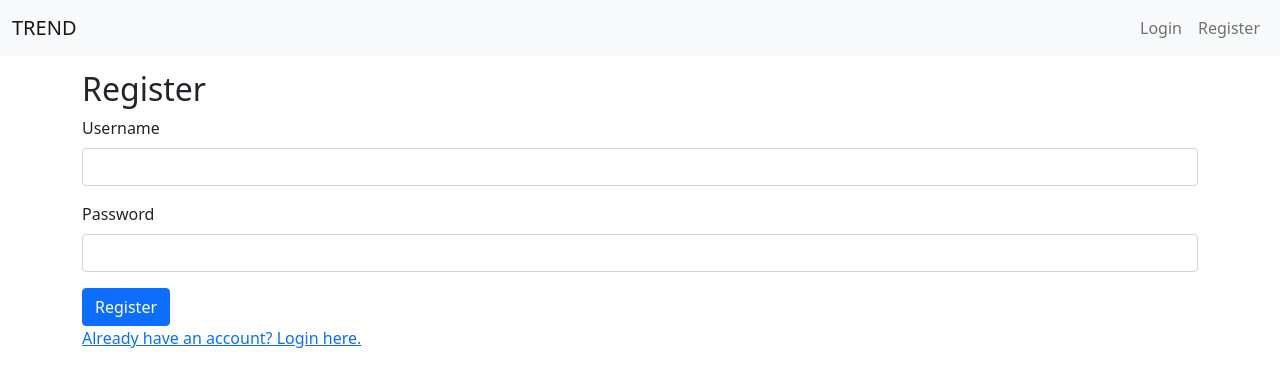
After one commit to GavinHendrix/TREND, a Flask app: page /register in a window 1280 px wide. The commit adds this page. Shown: the top 387 px of the page. Run offline with Flask 3, Linux system fonts and the light colour scheme; some libraries are stand-ins or nearby versions.

Commit message:
working login/logout

```diff
--- a/app/__init__.py
+++ b/app/__init__.py
@@ -1,17 +1,80 @@
-from flask import Flask, render_template
-
+from flask import Flask, render_template, redirect, url_for, request, flash
+from flask_sqlalchemy import SQLAlchemy
+from flask_login import LoginManager, UserMixin, login_user, login_required, logout_user, current_user
+# from werkzeug.security import generate_password_hash, check_password_hash
+from bcrypt import hashpw, checkpw, gensalt
 
 def create_app(name):
     app = Flask(name, template_folder='app/templates')
     app.static_folder = 'app/static'
     app.config['SECRET_KEY'] = 'TREND IS THE BEST'
 
+    # app = Flask(__name__)
+    # app.config['SECRET_KEY'] = 'your_secret_key'
+    app.config['SQLALCHEMY_DATABASE_URI'] = 'sqlite:///users.db'
+    db = SQLAlchemy(app)
+    login_manager = LoginManager(app)
+    login_manager.login_view = 'login'
+
+    @login_manager.user_loader
+    def load_user(user_id):
+        return User.query.get(int(user_id))
+
+    class User(db.Model, UserMixin):
+        id = db.Column(db.Integer, primary_key=True)
+        username = db.Column(db.String(150), nullable=False, unique=True)
+        password = db.Column(db.String(150), nullable=False)
+
+    with app.app_context():
+        db.create_all()
+
     @app.route('/')
-    def home_page():
+    def home():
         return render_template("home.html")
 
-    @app.route('/base')
-    def base_page():
-        return render_template("base.html")
+    @app.route('/login', methods=['GET', 'POST'])
+    def login():
+        if request.method == 'POST':
+            username = request.form['username']
+            password = request.form['password'].encode('utf-8')
+            user = User.query.filter_by(username=username).first()
+
+            if user and checkpw(password, user.password.encode('utf-8')):
+                login_user(user)
+                return redirect(url_for('home'))
+            else:
+                flash('Invalid username or password.')
+        return render_template('login.html')
+
+    @app.route('/register', methods=['GET', 'POST'])
+    def register():
+        if request.method == 'POST':
+            username = request.form['username']
+            password = request.form['password'].encode('utf-8')
+            hashed_password = hashpw(password, gensalt(12))
+            new_user = User(username=username, password=hashed_password.decode('utf-8'))
+            db.session.add(new_user)
+            db.session.commit()
+            flash('Registration successful! You can now log in.')
+            return redirect(url_for('login'))
+        return render_template('register.html')
+
+    @app.route('/logout')
+    @login_required
+    def logout():
+        logout_user()
+        return redirect(url_for('home'))
+
+    @app.route('/movies')
+    def movies():
+        return render_template('movies.html')
+
+    @app.route('/dining')
+    def dining():
+        return render_template('dining.html')
+
+    @app.route('/activities')
+    def activities():
+        return render_template('activities.html')
 
     return app
--- /dev/null
+++ b/app/templates/activities.html
@@ -0,0 +1,6 @@
+{% extends 'base.html' %}
+{% block title %}TREND - Activities{% endblock %}
+{% block content %}
+<h2>Activity Recommendations</h2>
+<p>Here are some fun activities to try!</p>
+{% endblock %}
--- a/app/templates/base.html
+++ b/app/templates/base.html
@@ -1,9 +1,52 @@
 <!DOCTYPE html>
-<html>
+<html lang="en">
 <head>
-    <title>Flask App</title>
+    <meta charset="UTF-8">
+    <meta name="viewport" content="width=device-width, initial-scale=1.0">
+    <title>{% block title %}TREND{% endblock %}</title>
+    <link href="https://cdn.jsdelivr.net/npm/bootstrap@5.1.3/dist/css/bootstrap.min.css" rel="stylesheet">
+    <style>
+        body {
+            padding-top: 70px;
+        }
+    </style>
 </head>
 <body>
-    <h1>Welcome to Flask!</h1>
+    <!-- Navigation Bar -->
+    <nav class="navbar navbar-expand-lg navbar-light bg-light fixed-top">
+        <div class="container-fluid">
+            <a class="navbar-brand" href="{{ url_for('home') }}">TREND</a>
+            <button class="navbar-toggler" type="button" data-bs-toggle="collapse" data-bs-target="#navbarNav" aria-controls="navbarNav" aria-expanded="false" aria-label="Toggle navigation">
+                <span class="navbar-toggler-icon"></span>
+            </button>
+            <div class="collapse navbar-collapse" id="navbarNav">
+                <ul class="navbar-nav ms-auto">
+                    {% if current_user.is_authenticated %}
+                        <li class="nav-item">
+                            <a class="nav-link" href="#">{{ current_user.username }}</a>
+                        </li>
+                        <li class="nav-item">
+                            <a class="nav-link" href="{{ url_for('logout') }}">Logout</a>
+                        </li>
+                    {% else %}
+                        <li class="nav-item">
+                            <a class="nav-link" href="{{ url_for('login') }}">Login</a>
+                        </li>
+                        <li class="nav-item">
+                            <a class="nav-link" href="{{ url_for('register') }}">Register</a>
+                        </li>
+                    {% endif %}
+                </ul>
+            </div>
+        </div>
+    </nav>
+
+    <!-- Main Content -->
+    <div class="container">
+        {% block content %}{% endblock %}
+    </div>
+
+    <script src="https://cdn.jsdelivr.net/npm/@popperjs/core@2.10.2/dist/umd/popper.min.js"></script>
+    <script src="https://cdn.jsdelivr.net/npm/bootstrap@5.1.3/dist/js/bootstrap.min.js"></script>
 </body>
 </html>
--- /dev/null
+++ b/app/templates/dining.html
@@ -0,0 +1,6 @@
+{% extends 'base.html' %}
+{% block title %}TREND - Dining{% endblock %}
+{% block content %}
+<h2>Dining Recommendations</h2>
+<p>Here are some great places to eat!</p>
+{% endblock %}
--- /dev/null
+++ b/app/templates/movies.html
@@ -0,0 +1,6 @@
+{% extends 'base.html' %}
+{% block title %}TREND - Movies{% endblock %}
+{% block content %}
+<h2>Movies Recommendations</h2>
+<p>Here are some great movie recommendations!</p>
+{% endblock %}
--- /dev/null
+++ b/app/templates/register.html
@@ -0,0 +1,17 @@
+{% extends 'base.html' %}
+{% block title %}TREND - Register{% endblock %}
+{% block content %}
+<h2>Register</h2>
+<form method="POST">
+    <div class="mb-3">
+        <label for="username" class="form-label">Username</label>
+        <input type="text" class="form-control" name="username" required>
+    </div>
+    <div class="mb-3">
+        <label for="password" class="form-label">Password</label>
+        <input type="password" class="form-control" name="password" required>
+    </div>
+    <button type="submit" class="btn btn-primary">Register</button>
+</form>
+<a href="{{ url_for('login') }}">Already have an account? Login here.</a>
+{% endblock %}
--- a/requirements.txt
+++ b/requirements.txt
@@ -11,3 +11,4 @@ pytest-flask==1.3.0
 requests==2.32.3
 pyinstaller==6.10.0
 diffoscope
+bcrypt==4.2.0
--- a/run.py
+++ b/run.py
@@ -1,11 +1,6 @@
 from app import create_app
 from flask import Flask, render_template
 
-app = create_app(__name__)
-
-@app.route('/login')
-def login():
-    return render_template('auth/login.html')
-
 if __name__ == '__main__':
+    app = create_app(__name__)
     app.run(debug=True)
```
Also changed, not shown: app/templates/home.html (+36 -45 lines), app/templates/login.html (added, +17 -0 lines), 1 other file.
